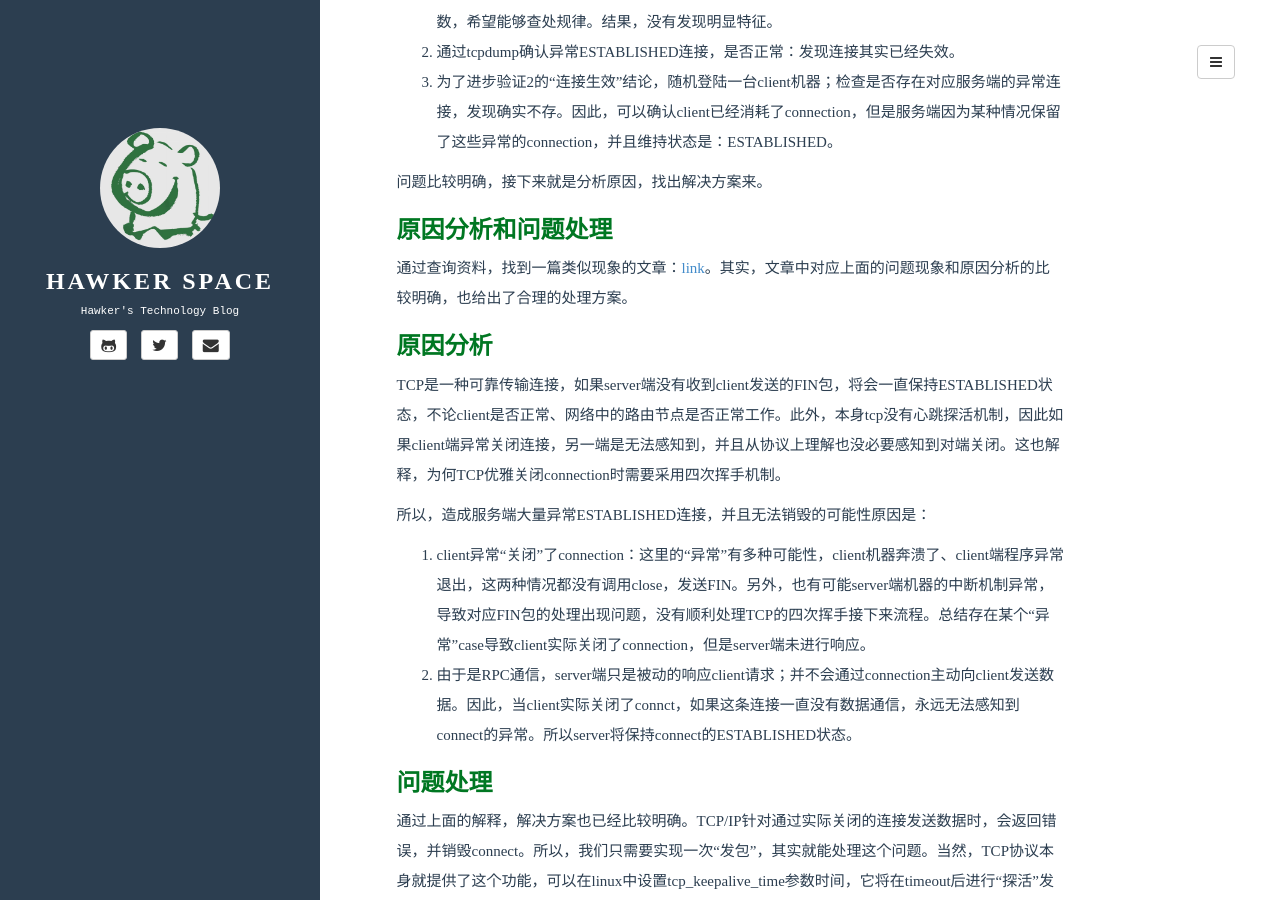
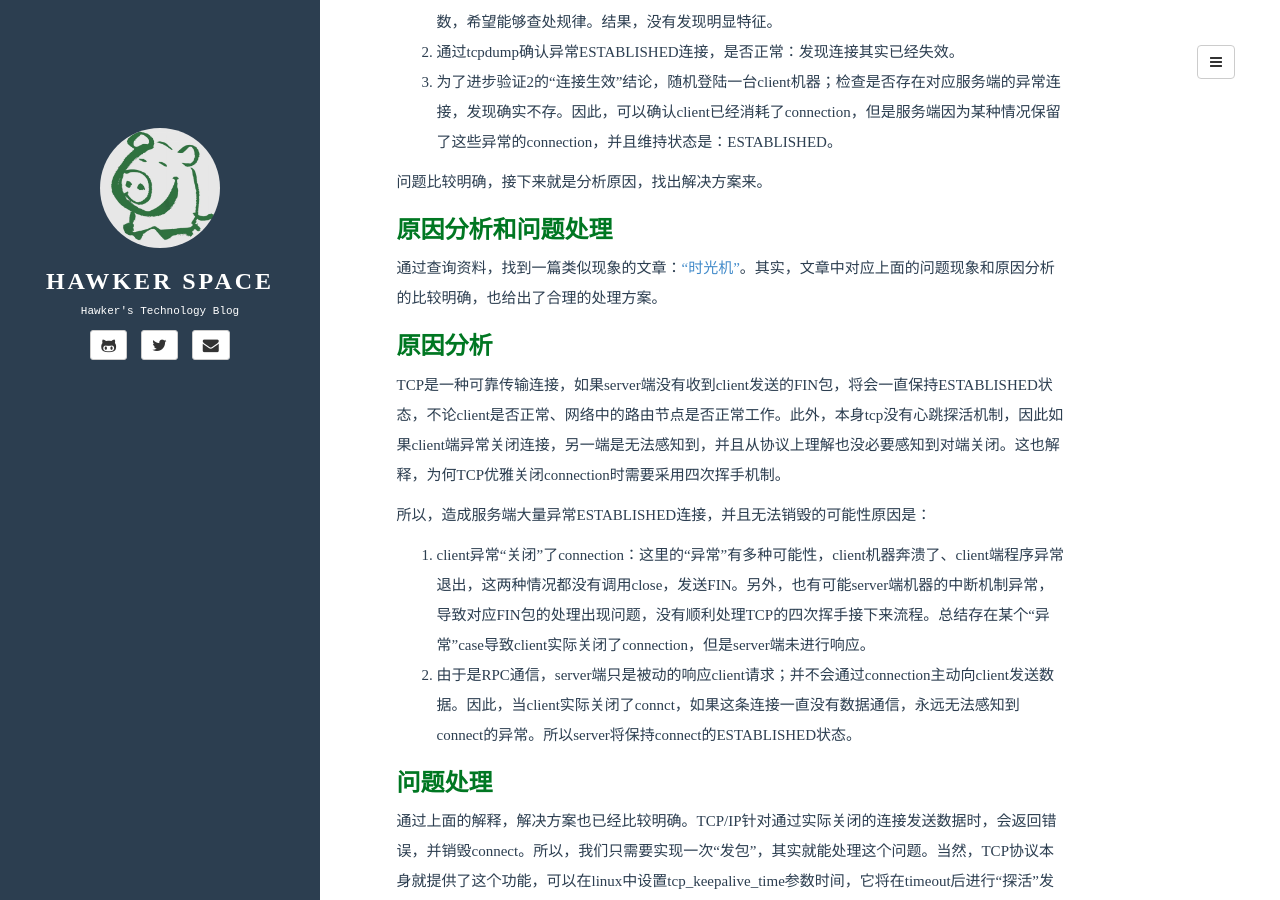
Before and after one commit to hawkxiang/hawkxiang.github.io, a Jekyll site: the page built from _posts/2018.03-02/2018-01-31-zookeeper-watcher-reconnect.md, in a window 1280 px wide and 900 px high, scrolled down 450 px. Built offline with Jekyll 4.4.1, drawn with Linux system fonts in a browser that asks for light colours; comment, search, counter and statistics services are not loaded.

```diff
--- a/_posts/2018.03-02/2018-01-31-zookeeper-watcher-reconnect.md
+++ b/_posts/2018.03-02/2018-01-31-zookeeper-watcher-reconnect.md
@@ -22,7 +22,7 @@ tags:
 问题比较明确，接下来就是分析原因，找出解决方案来。
 
 ## 原因分析和问题处理
-通过查询资料，找到一篇类似现象的文章：[link](https://superuser.com/questions/1021988/connection-remains-flagged-as-established-even-if-host-is-unconnected/1022002 "传送门")。其实，文章中对应上面的问题现象和原因分析的比较明确，也给出了合理的处理方案。
+通过查询资料，找到一篇类似现象的文章：["时光机"](https://superuser.com/questions/1021988/connection-remains-flagged-as-established-even-if-host-is-unconnected/1022002 "传送门")。其实，文章中对应上面的问题现象和原因分析的比较明确，也给出了合理的处理方案。
 
 ### 原因分析
 TCP是一种可靠传输连接，如果server端没有收到client发送的FIN包，将会一直保持ESTABLISHED状态，不论client是否正常、网络中的路由节点是否正常工作。此外，本身tcp没有心跳探活机制，因此如果client端异常关闭连接，另一端是无法感知到，并且从协议上理解也没必要感知到对端关闭。这也解释，为何TCP优雅关闭connection时需要采用四次挥手机制。
```
